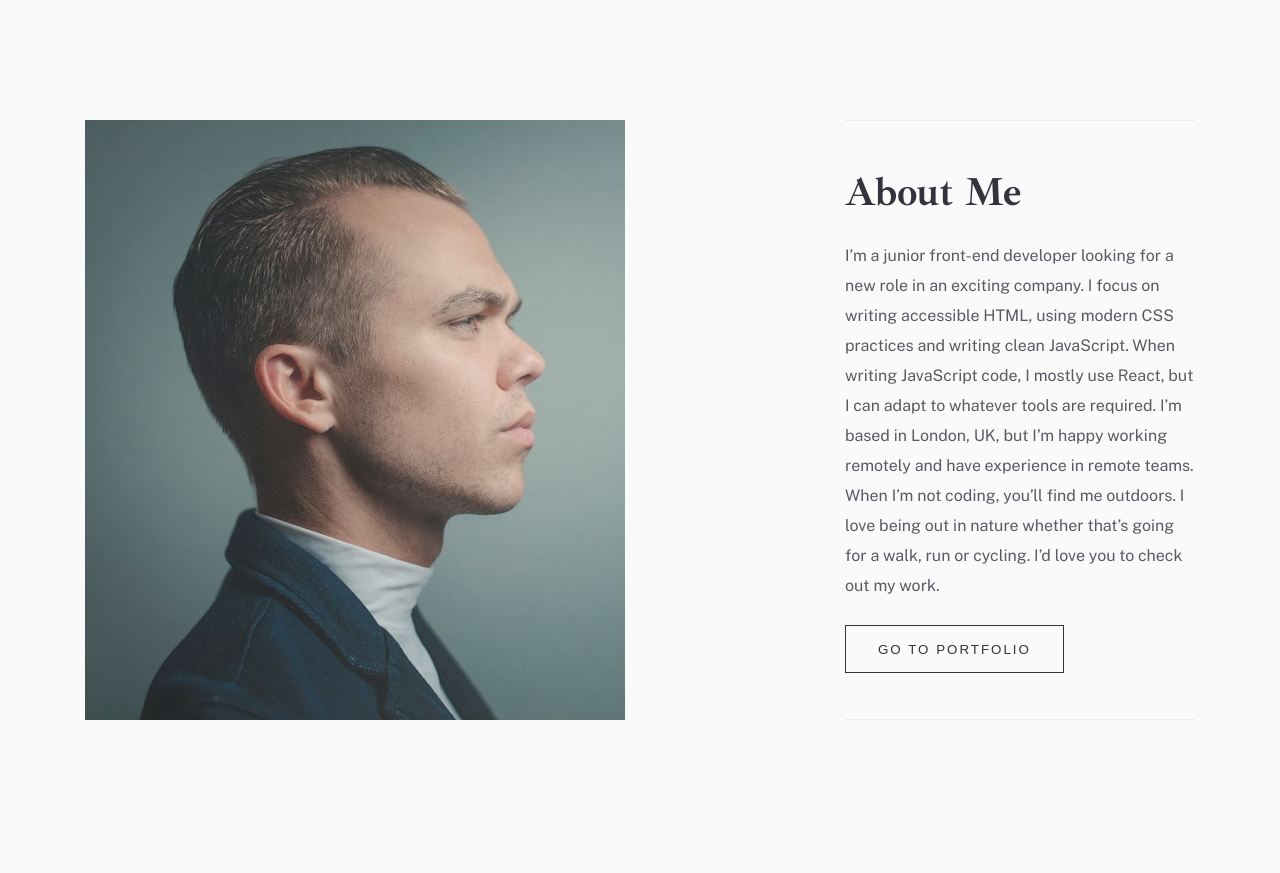
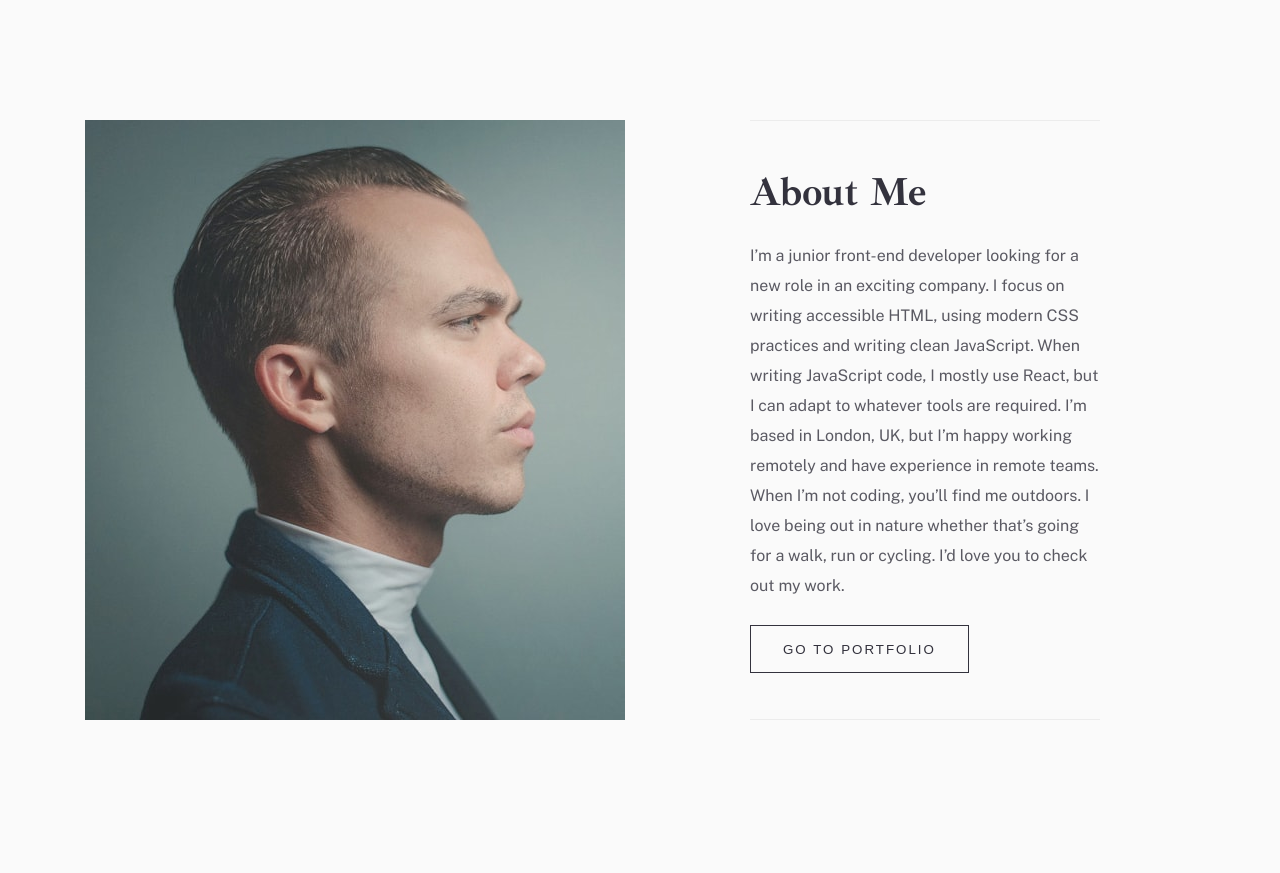
Before and after one commit to danielopq/minimalPortfolio, a React (Vite) app: page / in a window 1280 px wide. Shown: the part 780-1653 px from the top of the page. Built offline with nearby package versions, Linux system fonts and the light colour scheme.

Commit message:
aboutMe - adjusments

```diff
--- a/src/components/home/aboutMe/aboutMe.css
+++ b/src/components/home/aboutMe/aboutMe.css
@@ -1,10 +1,11 @@
 #aboutMe{
     width: 1110px;
     height: 600px;
+    margin: 150px 0px;
+    padding-right: 95px;
     display: flex;
     flex-direction: row;
     justify-content: space-between;
-    margin: 150px 0px;
 }
 
 #aboutMe-mainPic{
@@ -33,6 +34,7 @@
     #aboutMe{
         width: 689px;
         margin: 96px 0px;
+        padding-right: 0px;
     }
 
     #aboutMe-mainPic{
@@ -51,6 +53,7 @@
     #aboutMe{
         width: 311px;
         height: 995px;
+        padding-right: 0px;
         flex-direction: column;
         justify-content: flex-start;
         margin: 96px 115px;
```
Also changed, not shown: 2 other files (tests, documents, lock files or other folders).
